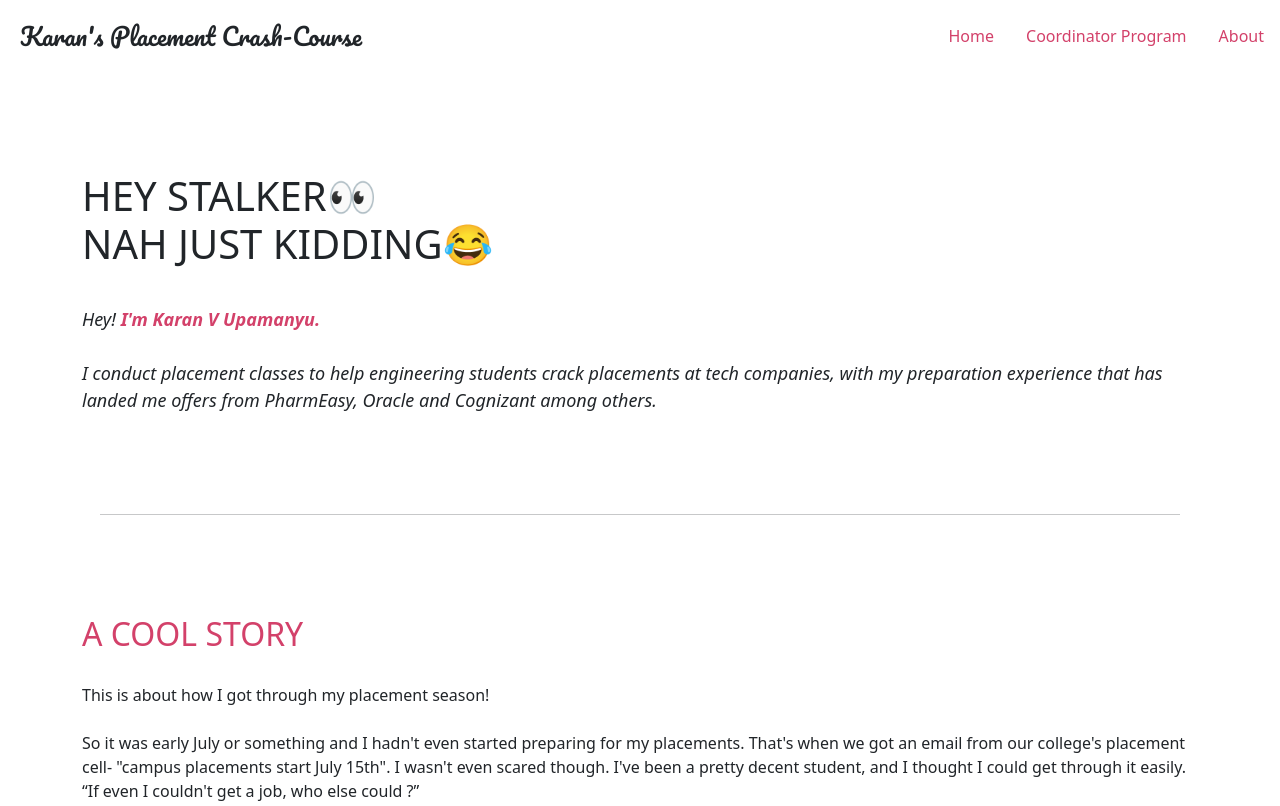
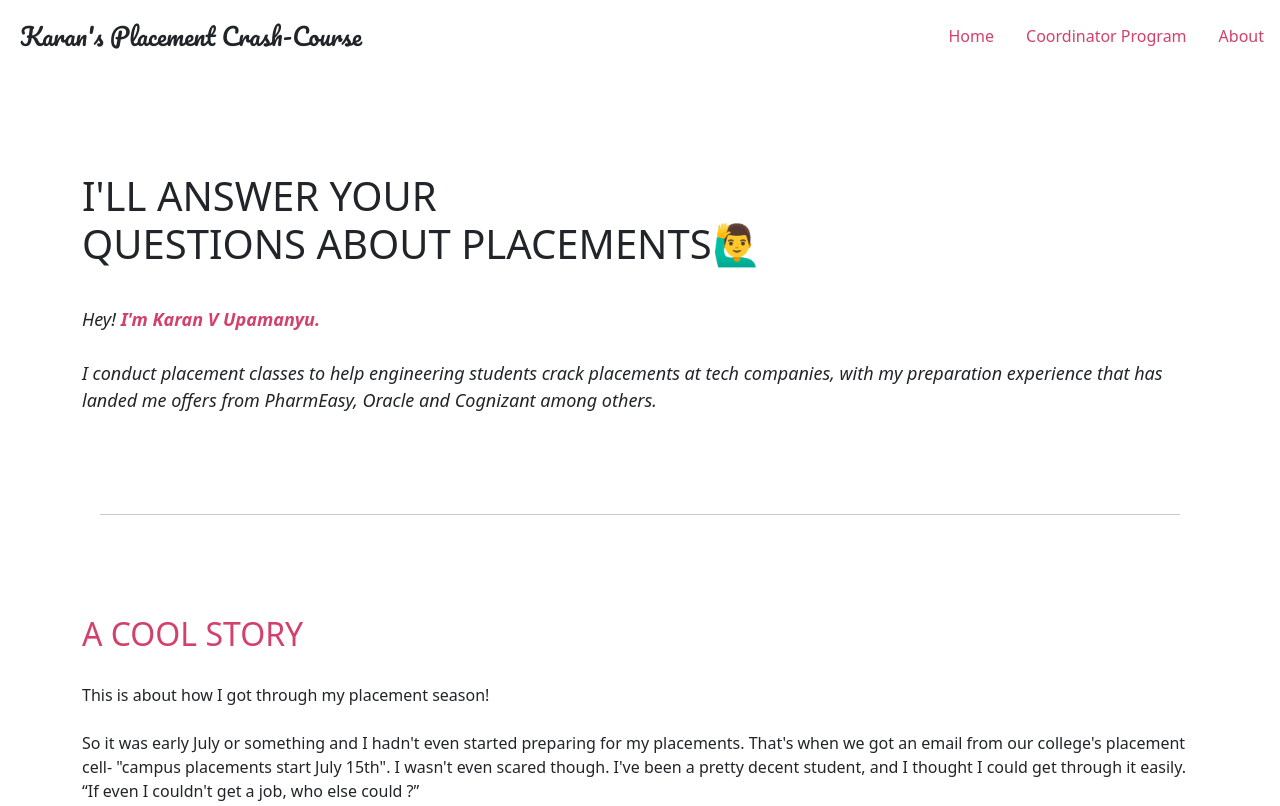
Before and after one commit to KaranUpamanyu/placementcourse, a plain HTML site: page about.html in a window 1280 px wide. Shown: the top 806 px of the page. Drawn offline with nearby package versions, Linux system fonts and the light colour scheme.

Commit message:
Update about.html

```diff
--- a/about.html
+++ b/about.html
@@ -27,7 +27,7 @@
     </header>
 
   <div class="container center-cont">
-    <h1 class="box">HEY STALKER👀<br>NAH JUST KIDDING😂<br></h1>
+    <h1 class="box">I'LL ANSWER YOUR<br>QUESTIONS ABOUT PLACEMENTS🙋‍♂️<br></h1>
   </div>
 
   <div class="container">
```
